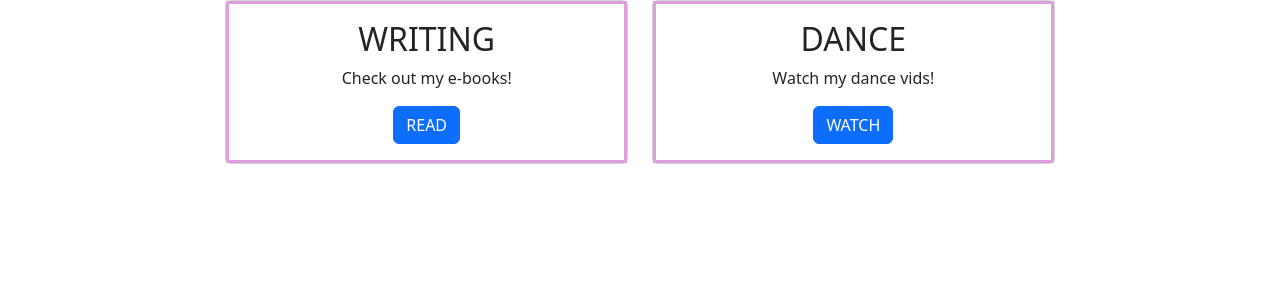
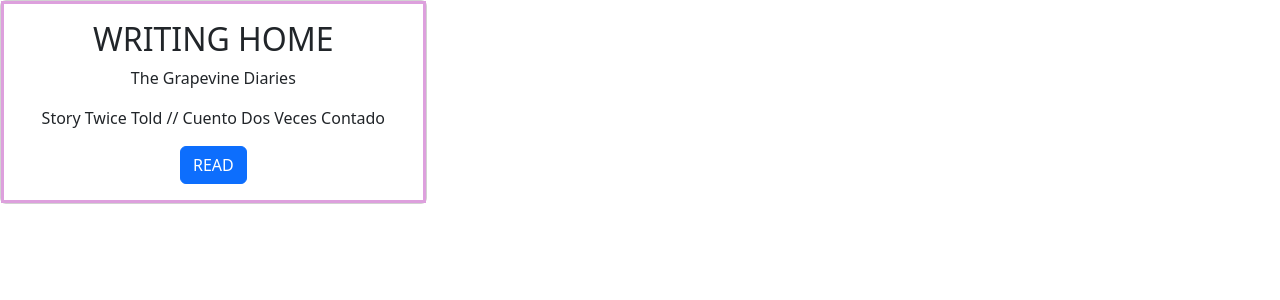
Before and after one commit to merwhite11/MerWhiteWebSite, a React app: page /writing in a window 1280 px wide. Shown: the top 300 px of the page. Built offline with nearby package versions, Linux system fonts and the light colour scheme.

Commit message:
WeekTwo: Navigating to pages onclick

```diff
--- a/package.json
+++ b/package.json
@@ -27,6 +27,7 @@
     "css-loader": "^6.8.1",
     "file-loader": "^6.2.0",
     "html-webpack-plugin": "^5.5.3",
+    "react-router-dom": "^6.18.0",
     "style-loader": "^3.3.3",
     "webpack": "^5.89.0",
     "webpack-cli": "^5.1.4",
--- a/src/App.js
+++ b/src/App.js
@@ -1,37 +1,43 @@
 import React from 'react';
+import { BrowserRouter as Router, Routes, Route, Switch, BrowserRouter } from 'react-router-dom';
 import './App.css';
 import 'bootstrap/dist/css/bootstrap.min.css';
+import Home from './components/Home.jsx'
+import DanceHome from './components/dance/DanceHome.jsx';
+import WritingHome from './components/writing/WritingHome.jsx'
 
-class App extends React.Component {
- render() {
-  return(
-    <div className ="container-fluid">
-        <div className="row justify-content-center">
+function App() {
+  return (
+    // <BrowserRouter>
+    <div>
+      <Routes>
+        <Route path="/" element={<Home />} />
+        {/* <Route index element={<Home />} /> */}
+        <Route path="/writing" element={<WritingHome />} />
+        <Route path="/dance" element={<DanceHome />} />
+      </Routes>
+    </div>
+    // </BrowserRouter>
+  )
+}
 
-        {/* first column */}
-        <div className="col-md-4">
-          <div className="card">
-            <div className="card-body">
-              <h2 className="card-title">WRITING</h2>
-              <p className="card-text">Check out my e-books!</p>
-              <a href='#' class="btn btn-primary">READ</a>
-            </div>
-          </div>
-        </div>
-
-        {/* second column */}
-        <div className="col-md-4">
-          <div className="card">
-            <div className="card-body">
-            <h2 className="card-title">DANCE</h2>
-              <p className="card-text">Watch my dance vids!</p>
-              <a href='#' class="btn btn-primary">WATCH</a>
-            </div>
-          </div>
-        </div>
-        </div>
+function Layout() {
+  return (
+    <div>
+      <nav>
+        <ul>
+          <li>
+            <Link to="/">Home</Link>
+          </li>
+          <li>
+            <Link to="/writing">Writing</Link>
+          </li>
+          <li>
+            <Link to="/dance">Dance</Link>
+          </li>
+        </ul>
+      </nav>
     </div>
-  );
- }
+  )
 }
 export default App;
--- /dev/null
+++ b/src/components/Home.jsx
@@ -0,0 +1,17 @@
+import React from 'react';
+import WritingContainer from './writing/WritingContainer.jsx';
+import DanceContainer from './dance/DanceContainer.jsx';
+import {Link} from 'react-router-dom';
+
+const Home = (props) => {
+    return(
+        <div className ="container-fluid">
+          <div className="row justify-content-center">
+            <WritingContainer></WritingContainer>
+            <DanceContainer></DanceContainer>
+          </div>
+        </div>
+      );
+}
+
+export default Home;
--- /dev/null
+++ b/src/components/dance/DanceContainer.jsx
@@ -0,0 +1,23 @@
+import React from 'react';
+import { useNavigate } from 'react-router-dom';
+// import './App.css';
+// import 'bootstrap/dist/css/bootstrap.min.css';
+
+const DanceContainer = (props) => {
+    const navigate = useNavigate();
+    const handleClick = () => navigate('/dance')
+    return (
+        <div className="col-md-4">
+            <div className="card">
+                <div className="card-body">
+                    <h2 className="card-title">DANCE</h2>
+                    <p className="card-text">Watch my dance vids!</p>
+                    <button type='button' className="btn btn-primary" onClick={handleClick}>WATCH</button>
+                </div>
+             </div>
+        </div>
+
+    )
+};
+
+export default DanceContainer;
--- /dev/null
+++ b/src/components/dance/DanceHome.jsx
@@ -0,0 +1,22 @@
+import React from 'react';
+import { useNavigate, BrowserRouter as Router, Routes, Route } from 'react-router-dom';
+// import './App.css';
+// import 'bootstrap/dist/css/bootstrap.min.css';
+
+const DanceHome = (props) => {
+    return (
+        <div className="col-md-4">
+            <div className="card">
+                <div className="card-body">
+                    <h2 className="card-title">DANCE HOME</h2>
+                    <p className="card-text">Closer</p>
+                    <p className="card-text">Pool</p>
+                    <a href='#' className="btn btn-primary">WATCH</a>
+                </div>
+             </div>
+        </div>
+
+    )
+};
+
+export default DanceHome;
--- /dev/null
+++ b/src/components/writing/WritingContainer.jsx
@@ -0,0 +1,24 @@
+import React from 'react';
+import { useNavigate, Link } from 'react-router-dom';
+// import './App.css';
+// import 'bootstrap/dist/css/bootstrap.min.css';
+
+
+const WritingContainer = (props) => {
+    const navigate = useNavigate();
+    const handleClick = () => navigate('/writing')
+    return (
+        <div className="col-md-4">
+            <div className="card">
+                <div className="card-body">
+                    <h2 className="card-title">WRITING</h2>
+                    <p className="card-text">Check out my e-books!</p>
+                    <button type='button' className="btn btn-primary" onClick={handleClick}>READ</button>
+                </div>
+             </div>
+        </div>
+
+    )
+};
+
+export default WritingContainer;
--- /dev/null
+++ b/src/components/writing/WritingHome.jsx
@@ -0,0 +1,22 @@
+import React from 'react';
+import { useNavigate, BrowserRouter as Router, Routes, Route } from 'react-router-dom';
+// import './App.css';
+// import 'bootstrap/dist/css/bootstrap.min.css';
+
+const WritingHome = (props) => {
+    return (
+        <div className="col-md-4">
+            <div className="card">
+                <div className="card-body">
+                    <h2 className="card-title">WRITING HOME</h2>
+                    <p className="card-text">The Grapevine Diaries</p>
+                    <p className="card-text">Story Twice Told // Cuento Dos Veces Contado</p>
+                    <a href='#' className="btn btn-primary">READ</a>
+                </div>
+             </div>
+        </div>
+
+    )
+};
+
+export default WritingHome;
--- a/src/index.js
+++ b/src/index.js
@@ -1,5 +1,6 @@
 require('file-loader?name=[name].[ext]!./index.html')
 import {createRoot} from 'react-dom/client';
+import {BrowserRouter} from 'react-router-dom';
 import React from 'react';
 import App from './App';
 
@@ -9,5 +10,11 @@ import App from './App';
 //  }
 const container = document.getElementById('app');
 const root = createRoot(container);
-root.render(<App tab="home" />);
+root.render(
+<React.StrictMode>
+    <BrowserRouter>
+        <App/>
+    </BrowserRouter>
+</React.StrictMode>
+);
 // ReactDOM.render(<App />, document.getElementById('app'));
--- a/webpack.config.js
+++ b/webpack.config.js
@@ -15,7 +15,7 @@ module.exports = {
   module: {
     rules: [
       {
-        test: /\.js$/,
+        test: /\.(js|jsx)$/,
         exclude: /node_modules/,
         use: {
           loader: "babel-loader",
```
Also changed, not shown: 2 other files (tests, documents, lock files or other folders).
